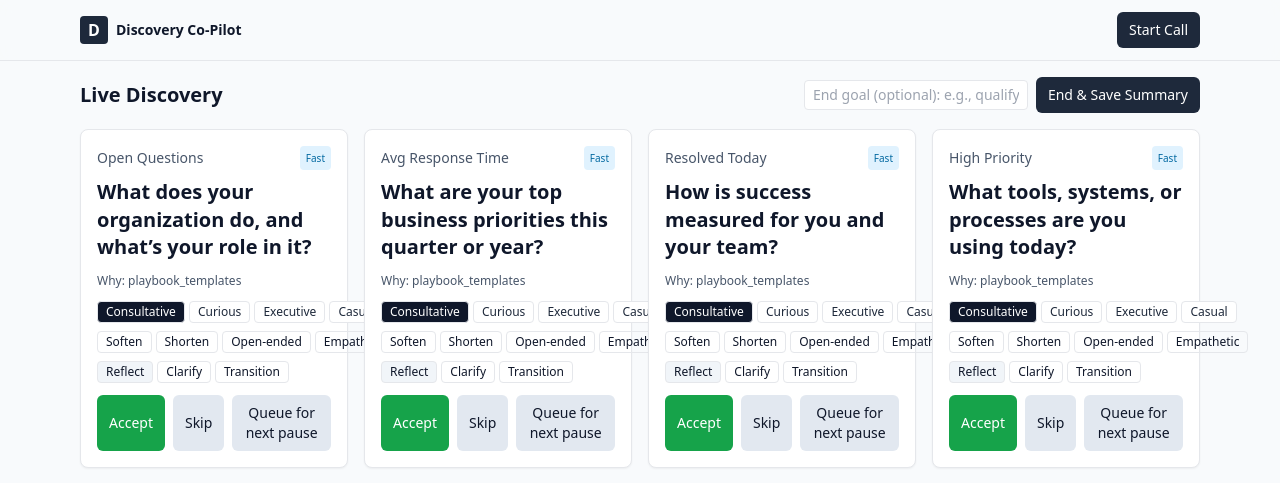
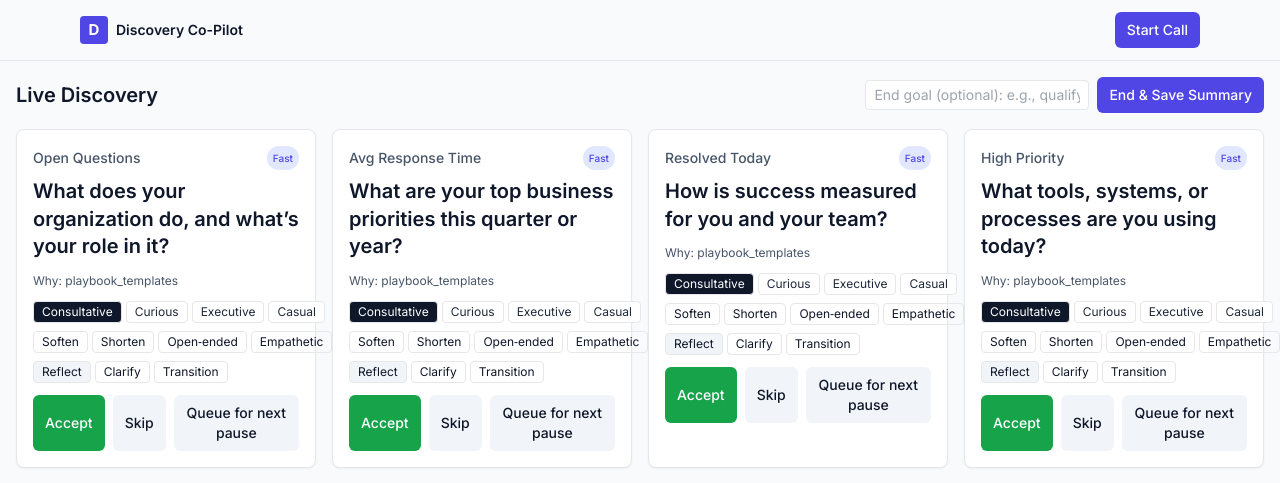
Before and after one commit to rory-opanai/disco-co-pilot, a Next.js app in the folder frontend/: page /call in a window 1280 px wide. Shown: the top 483 px of the page. Built offline with nearby package versions, Linux system fonts and the light colour scheme; no server answers.

Commit message:
UI Updates

```diff
--- a/frontend/app/globals.css
+++ b/frontend/app/globals.css
@@ -4,12 +4,56 @@
 
 html, body, #__next { height: 100%; }
 
-/* Lightweight design tokens via utility classes */
-.card { @apply border rounded-lg bg-white shadow-sm p-4; }
-.card-muted { @apply border rounded-lg bg-slate-50; }
+/* Design tokens via CSS variables */
+:root {
+  --bg-canvas: #f8fafc; /* slate-50 */
+  --surface: #ffffff;
+  --border: #e5e7eb; /* slate-200 */
+  --text-muted: #64748b; /* slate-500 */
+  --primary-50: #eef2ff; /* indigo-50 */
+  --primary-100: #e0e7ff;
+  --primary-600: #4f46e5; /* indigo-600 */
+  --primary-700: #4338ca;
+  --success-50: #ecfdf5; /* emerald-50 */
+  --success-100: #d1fae5;
+  --success-600: #16a34a;
+  --success-700: #15803d;
+  --warning-50: #fffbeb; /* amber-50 */
+  --warning-100: #fef3c7;
+  --warning-600: #f59e0b;
+  --danger-50: #fef2f2; /* red-50 */
+  --danger-100: #fee2e2;
+  --danger-600: #dc2626;
+}
+
+/* Type scale */
+h1 { @apply text-[28px] md:text-[32px] leading-snug font-semibold; }
+h2 { @apply text-[22px] md:text-[24px] leading-snug font-semibold; }
+body { @apply text-[15px] leading-relaxed; }
+
+/* Utility components */
+.card { @apply border rounded-xl bg-[color:var(--surface)] shadow-card p-4 border-[color:var(--border)]; }
+.card-muted { @apply border rounded-xl bg-slate-50; }
 .section-title { @apply text-lg font-semibold mb-2; }
-.subtle { @apply text-slate-600; }
-.btn { @apply inline-flex items-center justify-center gap-2 rounded-md px-3 py-2 text-sm font-medium transition-colors; }
-.btn-primary { @apply bg-slate-800 text-white hover:bg-slate-700; }
-.btn-secondary { @apply bg-slate-200 text-slate-900 hover:bg-slate-300; }
-.btn-success { @apply bg-green-600 text-white hover:bg-green-700; }
+.subtle { color: var(--text-muted); }
+
+.btn { @apply inline-flex items-center justify-center gap-2 rounded-md px-3 py-2 text-sm font-medium transition-colors focus:outline-none focus-visible:ring-2 focus-visible:ring-offset-2; }
+.btn-primary { background: var(--primary-600); color: white; }
+.btn-primary:hover { background: var(--primary-700); }
+.btn-secondary { @apply bg-slate-100 text-slate-900 hover:bg-slate-200; }
+.btn-ghost { @apply bg-transparent text-slate-800 hover:bg-slate-100; }
+.btn-success { background: var(--success-600); color: white; }
+.btn-success:hover { background: var(--success-700); }
+.bg-primary { background: var(--primary-600); }
+.text-primary { color: var(--primary-600); }
+
+.badge { @apply inline-flex items-center text-[10px] font-medium px-1.5 py-0.5 rounded-full; }
+.badge-soft-primary { background: var(--primary-100); color: var(--primary-600); }
+.badge-soft-success { background: var(--success-100); color: var(--success-600); }
+.badge-soft-warning { background: var(--warning-100); color: var(--warning-600); }
+.badge-soft-danger { background: var(--danger-100); color: var(--danger-600); }
+
+.chip { @apply inline-flex items-center rounded-full px-2 py-0.5 text-xs font-medium bg-slate-100 text-slate-700; }
+
+/* Focus ring for interactive elements */
+button, a, input, textarea { @apply focus-visible:ring-[color:var(--primary-600)] focus-visible:ring-offset-[color:var(--surface)]; }
--- a/frontend/app/layout.tsx
+++ b/frontend/app/layout.tsx
@@ -1,16 +1,20 @@
 import './globals.css'
 import React from 'react'
 import dynamic from 'next/dynamic'
+import { Inter } from 'next/font/google'
+
+// Load modern sans font
+const inter = Inter({ subsets: ['latin'], variable: '--font-sans', display: 'swap' })
 
 // NavBar is client-only
 const NavBar = dynamic(() => import('../components/NavBar'), { ssr: false });
 
 export default function RootLayout({ children }: { children: React.ReactNode }) {
   return (
-    <html lang="en">
-      <body className="bg-slate-50 text-slate-900 min-h-screen">
+    <html lang="en" className={inter.variable}>
+      <body className="bg-[color:var(--bg-canvas)] text-slate-900 min-h-screen font-sans">
         <NavBar />
-        <div className="max-w-6xl mx-auto p-4">{children}</div>
+        <div className="max-w-7xl mx-auto p-4">{children}</div>
       </body>
     </html>
   )
--- a/frontend/components/NBQList.tsx
+++ b/frontend/components/NBQList.tsx
@@ -25,9 +25,9 @@ export default function NBQList({ items, onAction, onRefreshNow }: Props) {
           <div className="flex items-center justify-between mb-1 text-xs text-slate-600">
             <div>
               {it.source === "fast" ? (
-                <span className="px-1.5 py-0.5 rounded bg-sky-100 text-sky-700 mr-2">Fast</span>
+                <span className="badge badge-soft-primary mr-2">Fast</span>
               ) : (
-                <span className="px-1.5 py-0.5 rounded bg-emerald-100 text-emerald-700 mr-2">Refined</span>
+                <span className="badge badge-soft-success mr-2">Refined</span>
               )}
               <span>Category: {it.checklist_category || "General"}</span>
             </div>
--- a/frontend/components/NBQMetricCard.tsx
+++ b/frontend/components/NBQMetricCard.tsx
@@ -50,7 +50,7 @@ export default function NBQMetricCard({
       <div className="text-slate-600 text-sm mb-2 flex items-center justify-between">
         <div className="font-medium">{title}</div>
         {nbq?.source && (
-          <span className={"text-[10px] px-1.5 py-0.5 rounded " + (nbq.source === 'fast' ? 'bg-sky-100 text-sky-700' : 'bg-emerald-100 text-emerald-700')}>
+          <span className={"badge " + (nbq.source === 'fast' ? 'badge-soft-primary' : 'badge-soft-success')}>
             {nbq.source === 'fast' ? 'Fast' : 'Refined'}
           </span>
         )}
--- a/frontend/components/NavBar.tsx
+++ b/frontend/components/NavBar.tsx
@@ -12,7 +12,7 @@ export default function NavBar() {
     <div className="sticky top-0 z-40 bg-slate-50/80 backdrop-blur border-b">
       <div className="max-w-6xl mx-auto px-4 py-3 flex items-center justify-between">
         <div className="flex items-center gap-2">
-          <div className="w-7 h-7 rounded bg-slate-800 text-white flex items-center justify-center font-bold">D</div>
+          <div className="w-7 h-7 rounded bg-primary text-white flex items-center justify-center font-bold">D</div>
           <button className="text-sm font-semibold" onClick={() => router.push('/')}>Discovery Co-Pilot</button>
         </div>
         <div className="flex items-center gap-2">
--- a/frontend/components/TranscriptFeed.tsx
+++ b/frontend/components/TranscriptFeed.tsx
@@ -5,12 +5,20 @@ type Item = { speaker: string; text: string; timestamp: string };
 
 export default function TranscriptFeed({ items }: { items: Item[] }) {
   return (
-    <div className="h-96 overflow-y-auto space-y-1">
+    <div className="h-96 overflow-y-auto">
       {items.map((it, i) => (
-        <div key={i} className="text-sm">
-          <span className={"font-medium " + (it.speaker === "Customer" ? "text-rose-700" : "text-sky-700")}>{it.speaker}:</span> {it.text}
+        <div key={i} className={"text-sm px-2 py-1 " + (i % 2 === 0 ? "bg-white" : "bg-slate-50") }>
+          <span className={"mr-2 inline-flex items-center gap-1"}>
+            <span className={"chip " + (it.speaker === 'Customer' ? 'bg-rose-50 text-rose-700' : 'bg-sky-50 text-sky-700')}>{it.speaker}</span>
+            <span className="text-xs font-mono text-slate-500">{formatTime(it.timestamp)}</span>
+          </span>
+          <span>{it.text}</span>
         </div>
       ))}
     </div>
   );
 }
+
+function formatTime(ts?: string) {
+  try { const d = new Date(ts || ''); return d.toLocaleTimeString([], { hour: '2-digit', minute: '2-digit' }); } catch { return ''; }
+}
--- a/frontend/tailwind.config.ts
+++ b/frontend/tailwind.config.ts
@@ -6,7 +6,19 @@ const config: Config = {
     './components/**/*.{js,ts,jsx,tsx}'
   ],
   theme: {
-    extend: {},
+    extend: {
+      fontFamily: {
+        sans: ['var(--font-sans)', 'Inter', 'ui-sans-serif', 'system-ui'],
+        mono: ['ui-monospace', 'SFMono-Regular', 'Menlo', 'monospace']
+      },
+      boxShadow: {
+        card: '0 1px 2px 0 rgb(0 0 0 / 0.06)',
+        overlay: '0 8px 24px -8px rgb(0 0 0 / 0.25)'
+      },
+      borderRadius: {
+        xl: '12px'
+      }
+    },
   },
   plugins: [],
 }
```
